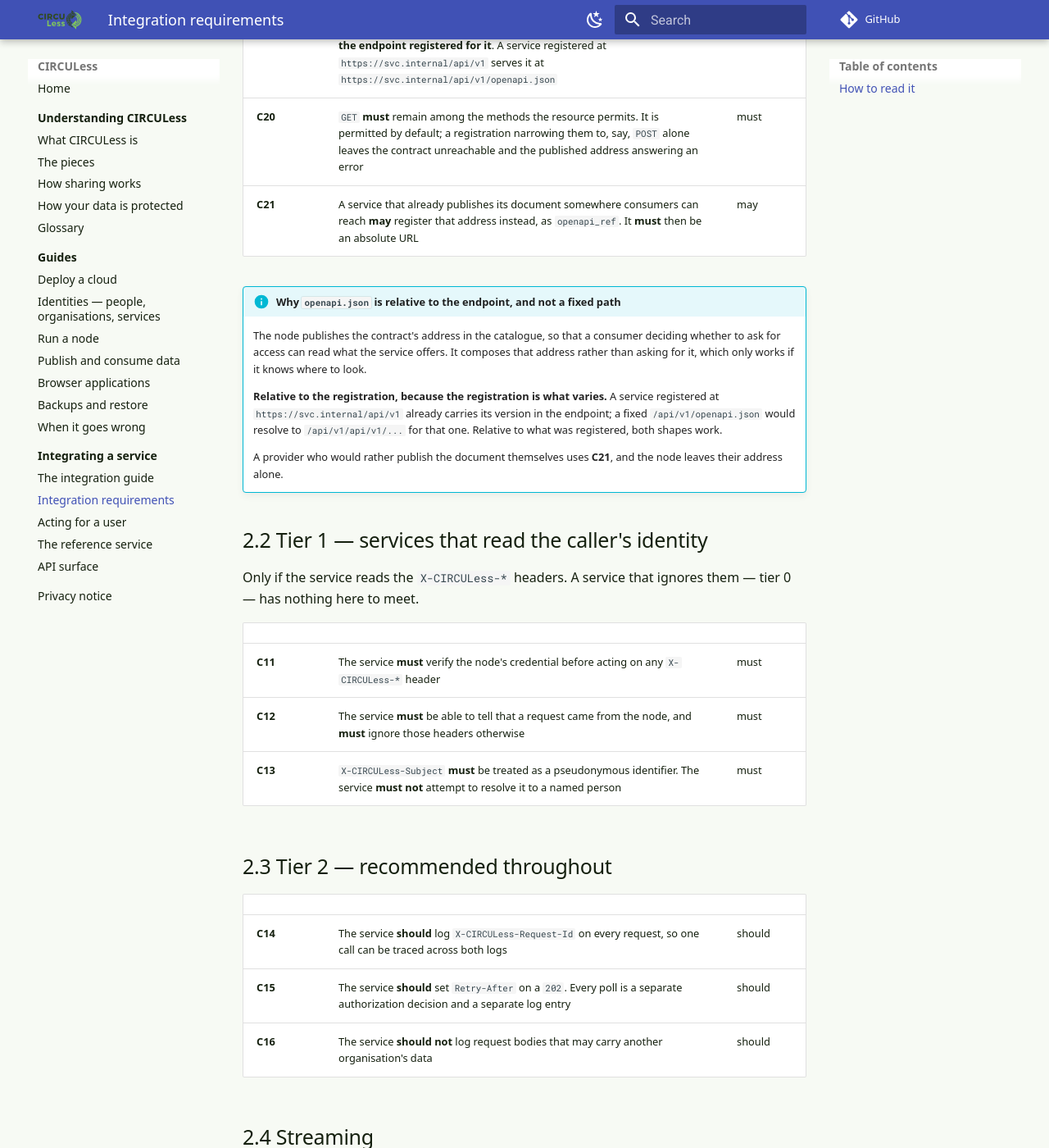
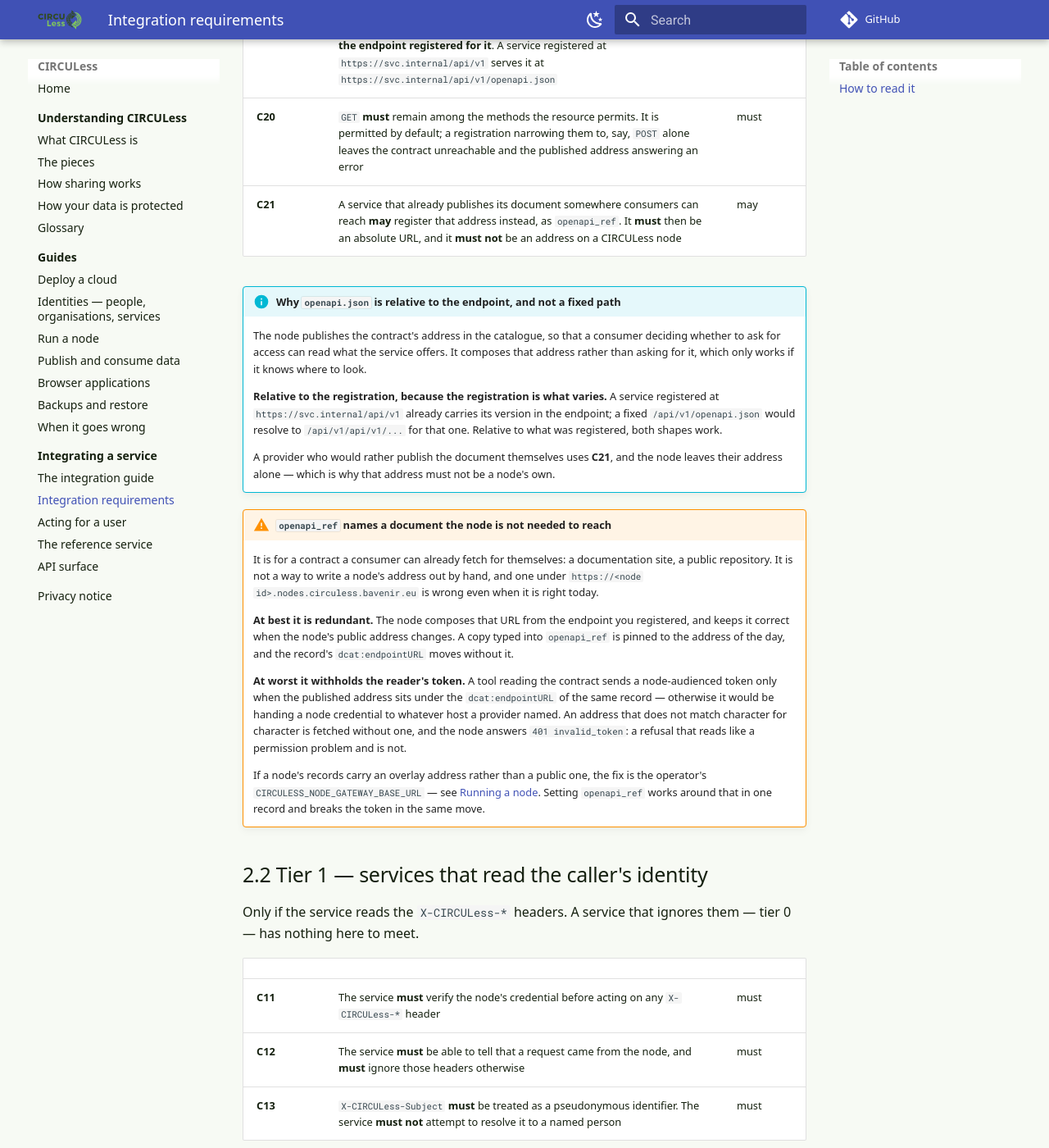
Before and after one commit to bAvenir/circuless-platform-beta, an MkDocs documentation site: the page built from docs/integrating-a-service/integration-requirements.md, in a window 1280 px wide and 1400 px high, scrolled down 3771 px. Shown: the whole window at 82% size. Built offline with MkDocs 1.6.1 and Material for MkDocs 9.7.7, drawn with Linux system fonts in a browser that asks for light colours; comment, search, counter and statistics services are not loaded.

Commit message:
docs(integrating-a-service): forbid node addresses in openapi_ref
- tighten C21: openapi_ref must be absolute and not on a CIRCULess node
- add a warning explaining why: a hand-written node URL goes stale and
  is fetched without the reader's token, giving a misleading 401
- point operators at CIRCULESS_NODE_GATEWAY_BASE_URL for overlay setups

```diff
--- a/docs/integrating-a-service/integration-requirements.md
+++ b/docs/integrating-a-service/integration-requirements.md
@@ -102,7 +102,7 @@ CIRCULess does not require any particular arrangement. All of these work:
 | **C10** | The service **should** be safe to call again. The node never retries, and forwards `Idempotency-Key` if the caller sends one | should |
 | **C19** | The service **must** serve its OpenAPI document at **`openapi.json`, relative to the endpoint registered for it**. A service registered at `https://svc.internal/api/v1` serves it at `https://svc.internal/api/v1/openapi.json` | must |
 | **C20** | `GET` **must** remain among the methods the resource permits. It is permitted by default; a registration narrowing them to, say, `POST` alone leaves the contract unreachable and the published address answering an error | must |
-| **C21** | A service that already publishes its document somewhere consumers can reach **may** register that address instead, as `openapi_ref`. It **must** then be an absolute URL | may |
+| **C21** | A service that already publishes its document somewhere consumers can reach **may** register that address instead, as `openapi_ref`. It **must** then be an absolute URL, and it **must not** be an address on a CIRCULess node | may |
 
 !!! info "Why `openapi.json` is relative to the endpoint, and not a fixed path"
     The node publishes the contract's address in the catalogue, so that a consumer
@@ -115,7 +115,31 @@ CIRCULess does not require any particular arrangement. All of these work:
     that one. Relative to what was registered, both shapes work.
 
     A provider who would rather publish the document themselves uses **C21**, and the
-    node leaves their address alone.
+    node leaves their address alone — which is why that address must not be a node's
+    own.
+
+!!! warning "`openapi_ref` names a document the node is not needed to reach"
+    It is for a contract a consumer can already fetch for themselves: a documentation
+    site, a public repository. It is not a way to write a node's address out by hand,
+    and one under `https://<node id>.nodes.circuless.bavenir.eu` is wrong even when it
+    is right today.
+
+    **At best it is redundant.** The node composes that URL from the endpoint you
+    registered, and keeps it correct when the node's public address changes. A copy
+    typed into `openapi_ref` is pinned to the address of the day, and the record's
+    `dcat:endpointURL` moves without it.
+
+    **At worst it withholds the reader's token.** A tool reading the contract sends a
+    node-audienced token only when the published address sits under the
+    `dcat:endpointURL` of the same record — otherwise it would be handing a node
+    credential to whatever host a provider named. An address that does not match
+    character for character is fetched without one, and the node answers
+    `401 invalid_token`: a refusal that reads like a permission problem and is not.
+
+    If a node's records carry an overlay address rather than a public one, the fix is
+    the operator's `CIRCULESS_NODE_GATEWAY_BASE_URL` — see
+    [Running a node](../guides/running-a-node.md). Setting `openapi_ref` works around
+    that in one record and breaks the token in the same move.
 
 ## 2.2 Tier 1 — services that read the caller's identity
 
```
